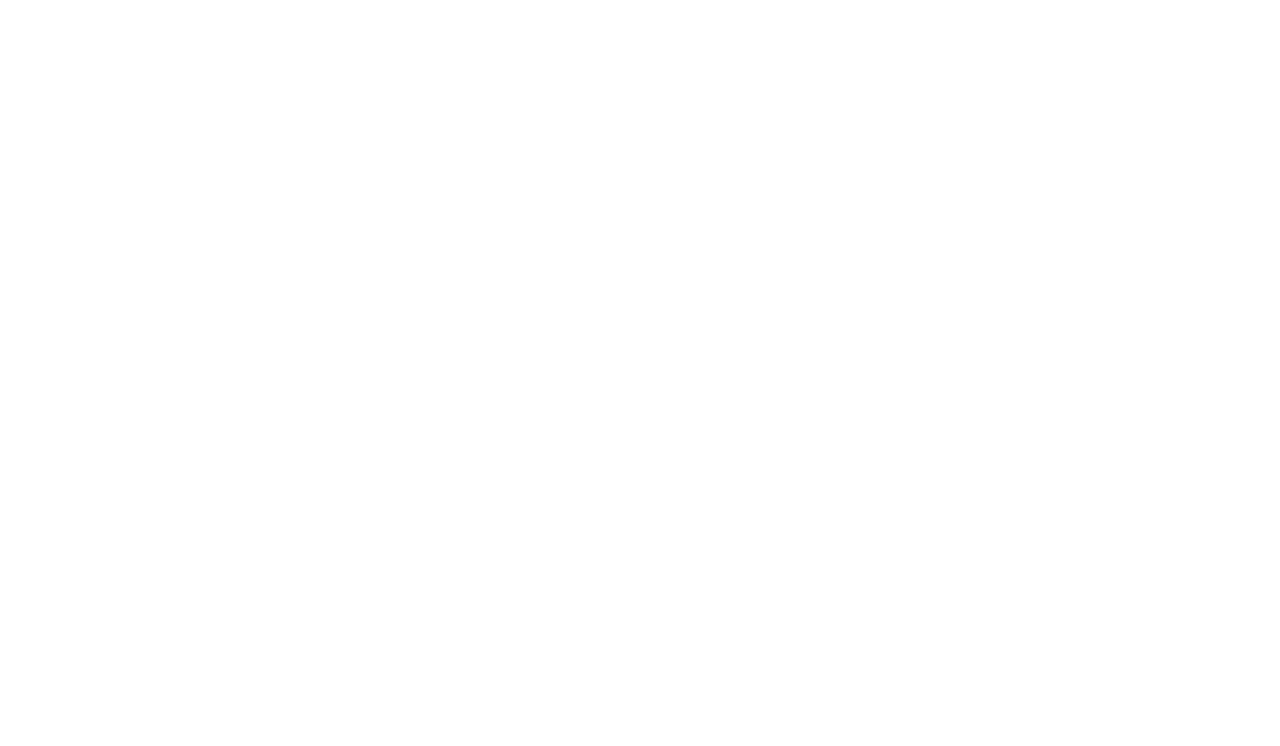
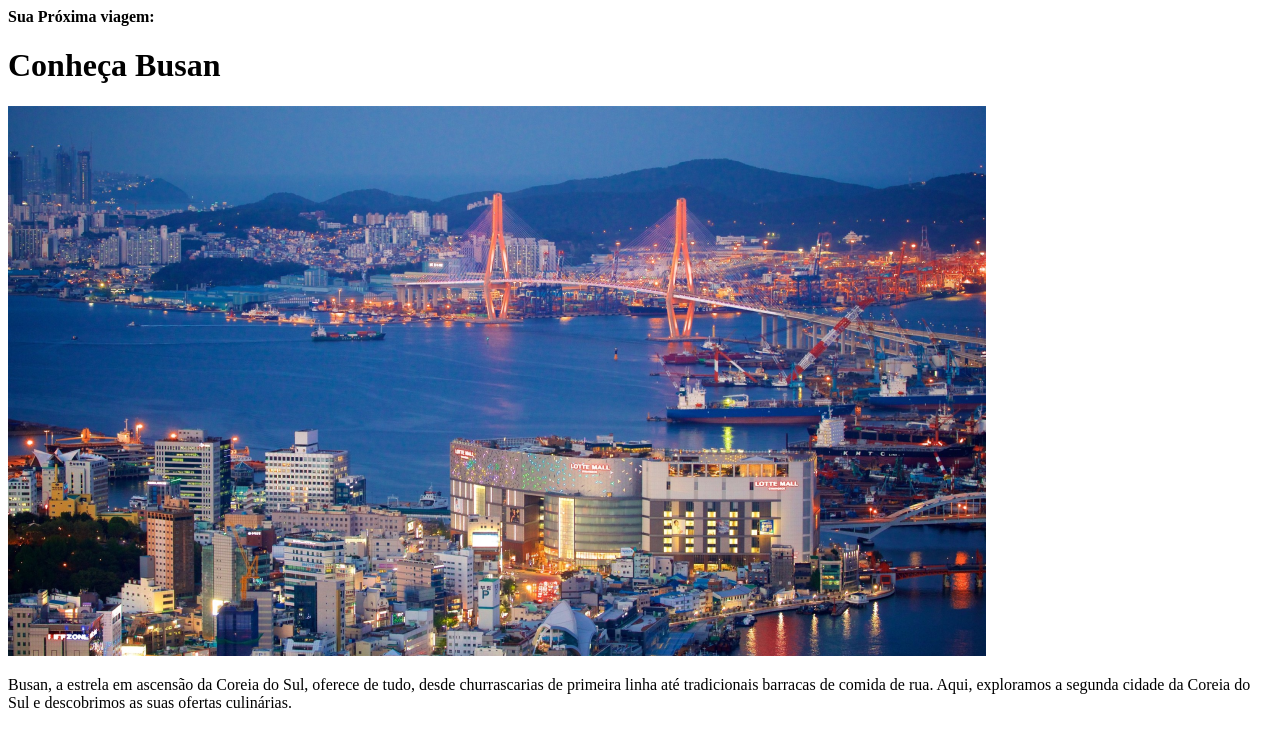
Before and after one commit to ArthurUlloa/local-turistico, a plain HTML site: page index.html in a window 1280 px wide. Drawn offline with Linux system fonts and the light colour scheme.

Commit message:
criaçao do header no index.html e da div.divider

```diff
--- a/index.html
+++ b/index.html
@@ -6,6 +6,15 @@
     <title>locais turisticos</title>
 </head>
 <body>
+    <div id="page">
+        <header>
+            <strong>Sua Próxima viagem:</strong>
+            <h1>Conheça Busan</h1>
+            <img src="./imagem/imagens/Image_01.png" alt="vista panoramica da cidade de Busan">
+            <p>Busan, a estrela em ascensão da Coreia do Sul, oferece de tudo, desde churrascarias de primeira linha até tradicionais barracas de comida de rua. Aqui, exploramos a segunda cidade da Coreia do Sul e descobrimos as suas ofertas culinárias.</p>
+        </header>
 
+        <div class="divider"></div>
+    </div>
 </body>
 </html>
```
